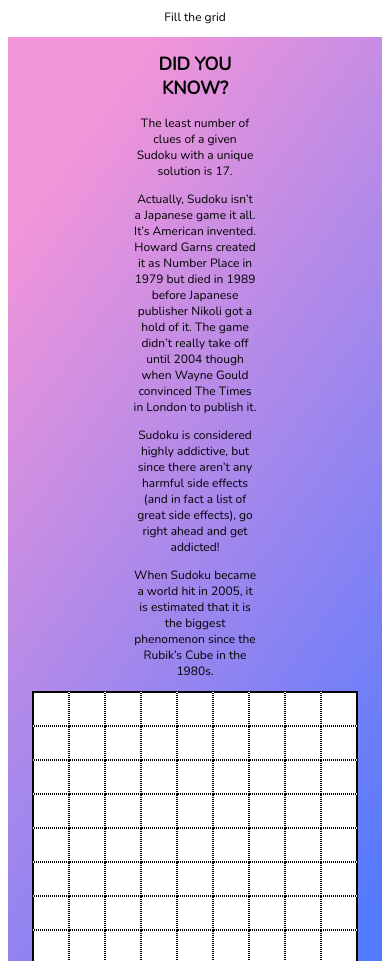
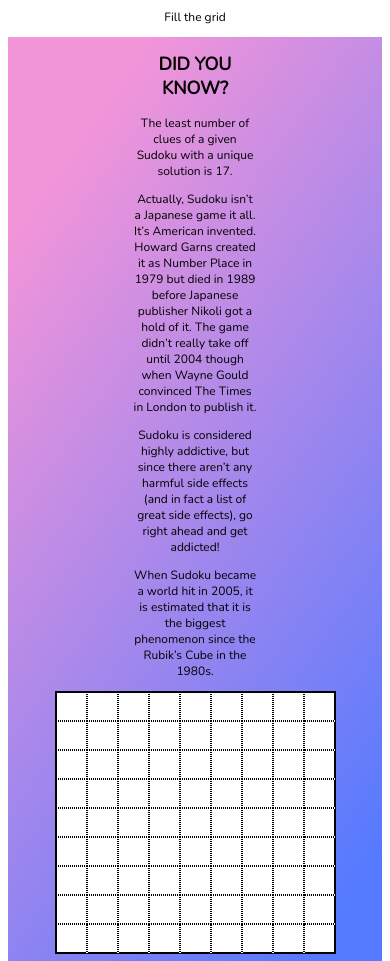
Before and after one commit to bisht-ash/SudokuSolver, a plain HTML site: page index.html in a window 390 px wide. Shown: the part 98-1059 px from the top of the page. Drawn offline with nearby package versions, Linux system fonts and the light colour scheme.

Commit message:
2ndcommit

```diff
--- a/index.html
+++ b/index.html
@@ -13,6 +13,7 @@
 <link rel="preconnect" href="https://fonts.gstatic.com" crossorigin>
 <link href="https://fonts.googleapis.com/css2?family=Dancing+Script:wght@500&display=swap" rel="stylesheet">
     <script src="./script.js" async defer></script>
+    <script src="https://ajax.googleapis.com/ajax/libs/jquery/3.5.1/jquery.min.js"></script>
 </head>
 <body>
     <div class="top">
@@ -31,102 +32,102 @@
         <div class="Board">
             <div class=BoardRow>
                 <input type="text" maxlength="1" class="left btn top" id="00">
-                <input type="text" maxlength="1" class="left btn"id="0">
-                <input type="text" maxlength="1" class="left btn"id="0">
-                <input type="text" maxlength="1" class="left btn"id="0">
-                <input type="text" maxlength="1" class="left btn"id="0">
-                <input type="text" maxlength="1" class="left btn"id="0">
-                <input type="text" maxlength="1" class="left btn"id="0">
-                <input type="text" maxlength="1" class="left btn"id="0">
-                <input type="text" maxlength="1" class="left btn bottom" id="0">
+                <input type="text" maxlength="1" class="left btn" id="10">
+                <input type="text" maxlength="1" class="left btn" id="20">
+                <input type="text" maxlength="1" class="left btn" id="30">
+                <input type="text" maxlength="1" class="left btn" id="40">
+                <input type="text" maxlength="1" class="left btn" id="50">
+                <input type="text" maxlength="1" class="left btn" id="60">
+                <input type="text" maxlength="1" class="left btn" id="70">
+                <input type="text" maxlength="1" class="left btn bottom" id="80">
             </div>
             <div class=BoardRow>
-                <input type="text" maxlength="1" class="btn top">
-                <input type="text" maxlength="1" class="btn">
-                <input type="text" maxlength="1" class="btn">
-                <input type="text" maxlength="1" class="btn">
-                <input type="text" maxlength="1" class="btn">
-                <input type="text" maxlength="1" class="btn">
-                <input type="text" maxlength="1" class="btn">
-                <input type="text" maxlength="1" class="btn">
-                <input type="text" maxlength="1" class="btn bottom">
+                <input type="text" maxlength="1" class="btn top" id="01">
+                <input type="text" maxlength="1" class="btn" id="11">
+                <input type="text" maxlength="1" class="btn" id="21">
+                <input type="text" maxlength="1" class="btn" id="31">
+                <input type="text" maxlength="1" class="btn" id="41">
+                <input type="text" maxlength="1" class="btn" id="51">
+                <input type="text" maxlength="1" class="btn" id="61">
+                <input type="text" maxlength="1" class="btn" id="71">
+                <input type="text" maxlength="1" class="btn bottom" id="81">
             </div>
             <div class=BoardRow>
-                <input type="text" maxlength="1" class="btn top" >
-                <input type="text" maxlength="1" class="btn" >
-                <input type="text" maxlength="1" class="btn" >
-                <input type="text" maxlength="1" class="btn" >
-                <input type="text" maxlength="1" class="btn" >
-                <input type="text" maxlength="1" class="btn" >
-                <input type="text" maxlength="1" class="btn" >
-                <input type="text" maxlength="1" class="btn" >
-                <input type="text" maxlength="1" class="btn bottom">
+                <input type="text" maxlength="1" class="btn top" id="02">
+                <input type="text" maxlength="1" class="btn"id="12">
+                <input type="text" maxlength="1" class="btn"id="22">
+                <input type="text" maxlength="1" class="btn"id="32">
+                <input type="text" maxlength="1" class="btn"id="42">
+                <input type="text" maxlength="1" class="btn"id="52">
+                <input type="text" maxlength="1" class="btn"id="62">
+                <input type="text" maxlength="1" class="btn"id="72">
+                <input type="text" maxlength="1" class="btn bottom" id="82">
             </div>
             <div class=BoardRow>
-                <input type="text" maxlength="1" class="btn top" >
-                <input type="text" maxlength="1" class="btn" >
-                <input type="text" maxlength="1" class="btn" >
-                <input type="text" maxlength="1" class="btn" >
-                <input type="text" maxlength="1" class="btn" >
-                <input type="text" maxlength="1" class="btn" >
-                <input type="text" maxlength="1" class="btn" >
-                <input type="text" maxlength="1" class="btn" >
-                <input type="text" maxlength="1" class="btn bottom">
+                <input type="text" maxlength="1" class="btn top" id="03" >
+                <input type="text" maxlength="1" class="btn" id="13" >
+                <input type="text" maxlength="1" class="btn" id="23" >
+                <input type="text" maxlength="1" class="btn" id="33" >
+                <input type="text" maxlength="1" class="btn" id="43" >
+                <input type="text" maxlength="1" class="btn" id="53" >
+                <input type="text" maxlength="1" class="btn" id="63" >
+                <input type="text" maxlength="1" class="btn" id="73" >
+                <input type="text" maxlength="1" class="btn bottom" id="83">
             </div>
             <div class=BoardRow>
-                <input type="text" maxlength="1" class="btn top" >
-                <input type="text" maxlength="1" class="btn" >
-                <input type="text" maxlength="1" class="btn" >
-                <input type="text" maxlength="1" class="btn" >
-                <input type="text" maxlength="1" class="btn" >
-                <input type="text" maxlength="1" class="btn" >
-                <input type="text" maxlength="1" class="btn" >
-                <input type="text" maxlength="1" class="btn" >
-                <input type="text" maxlength="1" class="btn bottom">
+                <input type="text" maxlength="1" class="btn top" id="04" >
+                <input type="text" maxlength="1" class="btn" id="14" >
+                <input type="text" maxlength="1" class="btn" id="24" >
+                <input type="text" maxlength="1" class="btn" id="34" >
+                <input type="text" maxlength="1" class="btn" id="44" >
+                <input type="text" maxlength="1" class="btn" id="54" >
+                <input type="text" maxlength="1" class="btn" id="64" >
+                <input type="text" maxlength="1" class="btn" id="74" >
+                <input type="text" maxlength="1" class="btn bottom" id="84">
             </div>
             <div class=BoardRow>
-                <input type="text" maxlength="1" class="btn top" >
-                <input type="text" maxlength="1" class="btn" >
-                <input type="text" maxlength="1" class="btn" >
-                <input type="text" maxlength="1" class="btn" >
-                <input type="text" maxlength="1" class="btn" >
-                <input type="text" maxlength="1" class="btn" >
-                <input type="text" maxlength="1" class="btn" >
-                <input type="text" maxlength="1" class="btn" >
-                <input type="text" maxlength="1" class="btn bottom">
+                <input type="text" maxlength="1" class="btn top" id="05" >
+                <input type="text" maxlength="1" class="btn" id="15" >
+                <input type="text" maxlength="1" class="btn" id="25" >
+                <input type="text" maxlength="1" class="btn" id="35" >
+                <input type="text" maxlength="1" class="btn" id="45" >
+                <input type="text" maxlength="1" class="btn" id="55" >
+                <input type="text" maxlength="1" class="btn" id="65" >
+                <input type="text" maxlength="1" class="btn" id="75" >
+                <input type="text" maxlength="1" class="btn bottom" id="85">
             </div>
             <div class=BoardRow>
-                <input type="text" maxlength="1" class="btn top" >
-                <input type="text" maxlength="1" class="btn" >
-                <input type="text" maxlength="1" class="btn" >
-                <input type="text" maxlength="1" class="btn" >
-                <input type="text" maxlength="1" class="btn" >
-                <input type="text" maxlength="1" class="btn" >
-                <input type="text" maxlength="1" class="btn" >
-                <input type="text" maxlength="1" class="btn" >
-                <input type="text" maxlength="1" class="btn bottom">
+                <input type="text" maxlength="1" class="btn top"id="06" >
+                <input type="text" maxlength="1" class="btn"id="16" >
+                <input type="text" maxlength="1" class="btn"id="26" >
+                <input type="text" maxlength="1" class="btn"id="36" >
+                <input type="text" maxlength="1" class="btn"id="46" >
+                <input type="text" maxlength="1" class="btn"id="56" >
+                <input type="text" maxlength="1" class="btn"id="66" >
+                <input type="text" maxlength="1" class="btn"id="76" >
+                <input type="text" maxlength="1" class="btn bottom"id="86">
             </div>
             <div class=BoardRow>
-                <input type="text" maxlength="1" class="btn top" >
-                <input type="text" maxlength="1" class="btn" >
-                <input type="text" maxlength="1" class="btn" >
-                <input type="text" maxlength="1" class="btn" >
-                <input type="text" maxlength="1" class="btn" >
-                <input type="text" maxlength="1" class="btn" >
-                <input type="text" maxlength="1" class="btn" >
-                <input type="text" maxlength="1" class="btn" >
-                <input type="text" maxlength="1" class="btn bottom">
+                <input type="text" maxlength="1" class="btn top" id="07" >
+                <input type="text" maxlength="1" class="btn" id="17" >
+                <input type="text" maxlength="1" class="btn" id="27" >
+                <input type="text" maxlength="1" class="btn" id="37" >
+                <input type="text" maxlength="1" class="btn" id="47" >
+                <input type="text" maxlength="1" class="btn" id="57" >
+                <input type="text" maxlength="1" class="btn" id="67" >
+                <input type="text" maxlength="1" class="btn" id="77" >
+                <input type="text" maxlength="1" class="btn bottom" id="87">
             </div>
             <div class=BoardRow>
-                <input type="text" maxlength="1" class="btn right top">
-                <input type="text" maxlength="1" class="btn right">
-                <input type="text" maxlength="1" class="btn right">
-                <input type="text" maxlength="1" class="btn right">
-                <input type="text" maxlength="1" class="btn right">
-                <input type="text" maxlength="1" class="btn right">
-                <input type="text" maxlength="1" class="btn right">
-                <input type="text" maxlength="1" class="btn right">
-                <input type="text" maxlength="1" class="btn right bottom">
+                <input type="text" maxlength="1" class="btn right top" id="08">
+                <input type="text" maxlength="1" class="btn right" id="18">
+                <input type="text" maxlength="1" class="btn right" id="28">
+                <input type="text" maxlength="1" class="btn right" id="38">
+                <input type="text" maxlength="1" class="btn right" id="48">
+                <input type="text" maxlength="1" class="btn right" id="58">
+                <input type="text" maxlength="1" class="btn right" id="68">
+                <input type="text" maxlength="1" class="btn right" id="78">
+                <input type="text" maxlength="1" class="btn right bottom" id="88">
             </div>
         </div>
         <div class="rules">
@@ -137,9 +138,10 @@
             <p>Rule 4 - The sum of every single row, column and nonet must equal 45.</p>
         </div>
     </div>
+    <div class="hidden"><p>INVALID INPUT</p></div>
     <div class="bot">
-        <button class="button">Solve</button>
-        <button class="button">Reset</button>
+        <button class="button" id="solve">Solve</button>
+        <button class="button" id="reset">Reset</button>
     </div>
     <div class="knuth">
         <h2 class="yoda">YODA OF SILICON VALLEY</h2>
--- a/style.css
+++ b/style.css
@@ -62,6 +62,14 @@ input::-webkit-inner-spin-button {
   -webkit-appearance: none;
   margin: 0;
 }
+.hidden p{
+    text-align: center;
+    color:red;
+    font-weight:bolder;
+}
+.hidden{
+   display:none;
+}
 .button {
     background: #34d9d1;
     background-image: -webkit-linear-gradient(top, #34d9d1, #2980b9);
@@ -97,7 +105,7 @@ input::-webkit-inner-spin-button {
       text-align: center;
   }
   .yoda{
-    font-family: 'Dancing Script', cursive;
+    font-family: 'Nunito', sans-serif;
   }
   .knuth{
       margin-top: 5rem;
@@ -105,11 +113,22 @@ input::-webkit-inner-spin-button {
   .knuth > p{
       font-size: 1rem;
   }
+  .btn:focus{
+      cursor:text;
+  }
 
 @media( max-width : 900px){
     .container{
         display: flex;
         flex-direction: column;
+        justify-content: space-evenly;
         align-items: center;
     }
+    input[type="text"] {
+        border: 1px dotted #000;
+        height: 25px;
+        width: 25px;
+        font-size: 15px;
+        text-align:center
+    }
 }
```
Also changed, not shown: script.js (+100 -0 lines).
